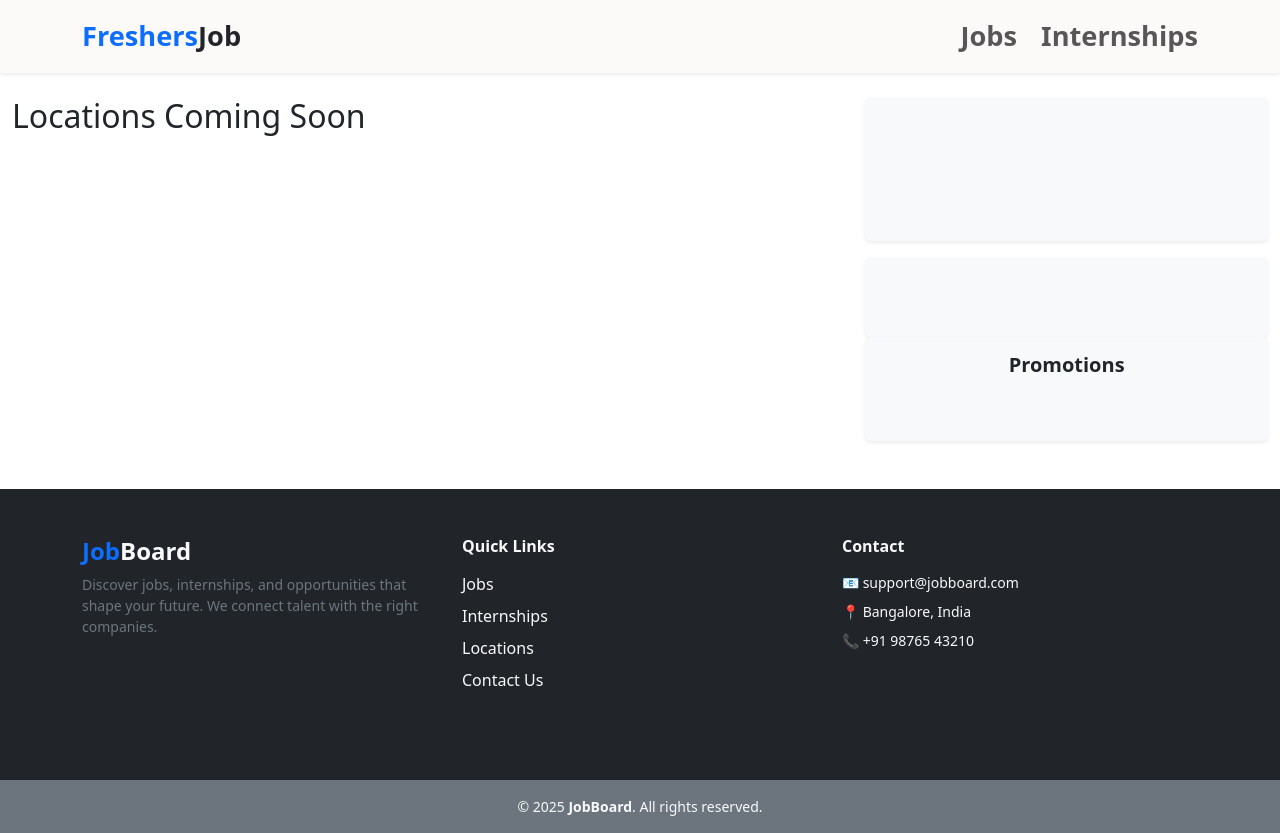
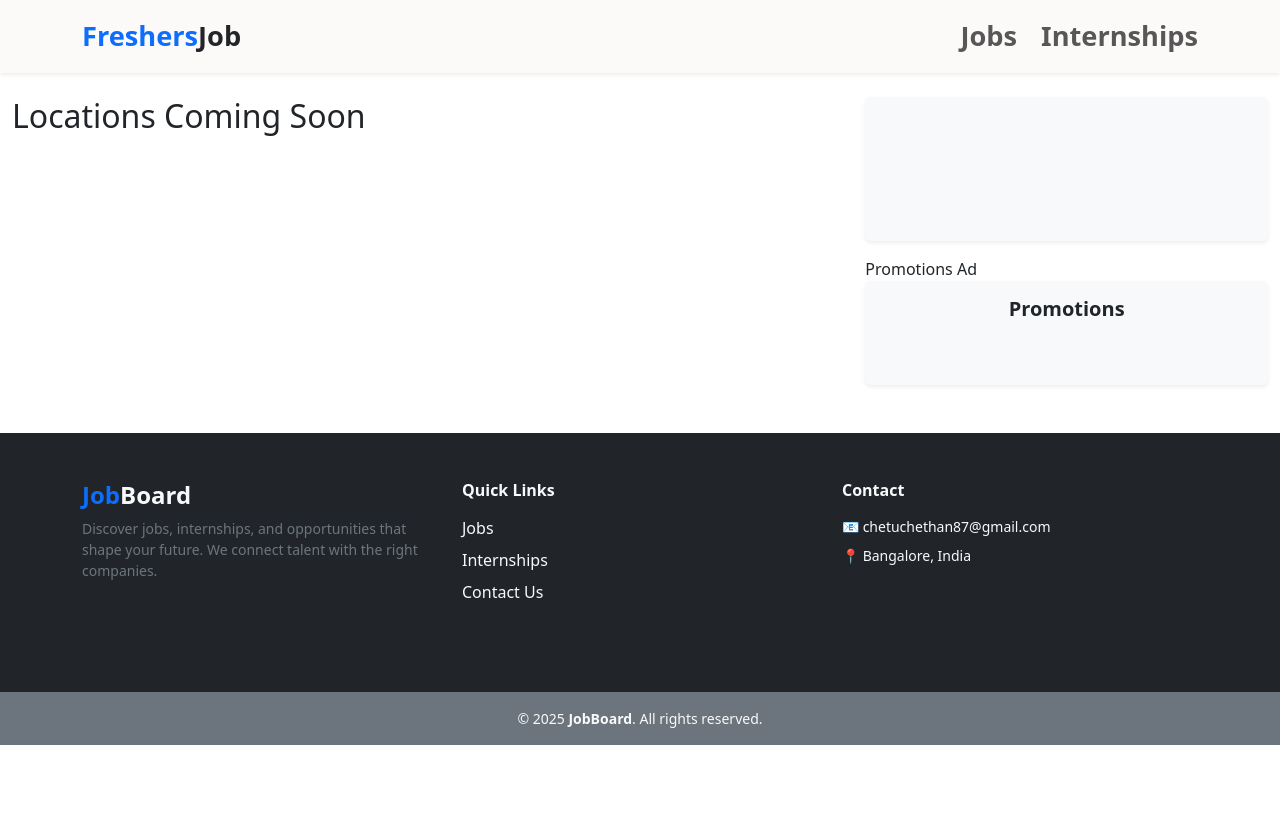
Before and after one commit to Chetu14321/freshersjobs.shop, a React (Create React App) app in the folder client/: page /locations in a window 1280 px wide. After the commit the page ends 800 px from the top, so only its background shows below. Built offline with nearby package versions, Linux system fonts and the light colour scheme; some icons are missing.

Commit message:
ui update

```diff
--- a/client/public/index.html
+++ b/client/public/index.html
@@ -22,30 +22,7 @@
     <link rel="apple-touch-icon" href="%PUBLIC_URL%/freshers.png" />
 
     <link rel="manifest" href="%PUBLIC_URL%/manifest.json" />
-          <script async src="https://pagead2.googlesyndication.com/pagead/js/adsbygoogle.js?client=ca-pub-3736460456527304"
-          crossorigin="anonymous"></script>
-      <!-- vertical -->
-      <ins class="adsbygoogle"
-          style="display:block"
-          data-ad-client="ca-pub-3736460456527304"
-          data-ad-slot="5685658017"
-          data-ad-format="auto"
-          data-full-width-responsive="true"></ins>
-      <script>
-          (adsbygoogle = window.adsbygoogle || []).push({});
-      </script>
-      <script async src="https://pagead2.googlesyndication.com/pagead/js/adsbygoogle.js?client=ca-pub-3736460456527304"
-     crossorigin="anonymous"></script>
-<!-- fix -->
-<ins class="adsbygoogle"
-     style="display:block"
-     data-ad-client="ca-pub-3736460456527304"
-     data-ad-slot="3683129443"
-     data-ad-format="auto"
-     data-full-width-responsive="true"></ins>
-<script>
-     (adsbygoogle = window.adsbygoogle || []).push({});
-</script>
+
 
     <!-- Ads / Extra scripts -->
     <script
--- a/client/src/components/AdSlot.js
+++ b/client/src/components/AdSlot.js
@@ -1,6 +1,6 @@
 import { useEffect, useRef } from "react";
 
-export default function AdSlot({ height = 60, width = 468 }) {
+export default function AdSlot({ height = 60, width = 300 }) {
   const adRef = useRef(null);
 
   useEffect(() => {
--- a/client/src/components/Footer.js
+++ b/client/src/components/Footer.js
@@ -45,11 +45,7 @@ export default function Footer() {
                   Internships
                 </Link>
               </li>
-              <li className="mb-2">
-                <Link className="text-decoration-none text-light" to="/locations">
-                  Locations
-                </Link>
-              </li>
+
               <li className="mb-2">
                 <Link className="text-decoration-none text-light" to="/contact">
                   Contact Us
@@ -67,11 +63,11 @@ export default function Footer() {
                 href="mailto:support@jobboard.com"
                 className="text-light text-decoration-none"
               >
-                support@jobboard.com
+                chetuchethan87@gmail.com
               </a>
             </p>
             <p className="small mb-2">📍 Bangalore, India</p>
-            <p className="small">📞 +91 98765 43210</p>
+
           </div>
         </div>
       </div>
--- a/client/src/components/Sidebar.js
+++ b/client/src/components/Sidebar.js
@@ -19,18 +19,13 @@ export default function Sidebar() {
 
       </div>
 
-      {/* Promotions Ad */}
-      <div className="p-3 bg-light rounded shadow-sm text-center">
-        <h5 className="fw-bold mb-3"></h5>
-        <div style={{ overflowX: "auto" }}>
-          <AdSlot height={250} width={300} /> {/* Leaderboard Banner */}
-        </div>
-      </div>
+      Promotions Ad
+
 
       <div className="p-3 bg-light rounded shadow-sm text-center">
         <h5 className="fw-bold mb-3">Promotions</h5>
         <div style={{ overflowX: "auto" }}>
-          <AdSlot height={250} width={300} /> {/* Leaderboard Banner */}
+          <AdSlot height={250} width={250} /> {/* Leaderboard Banner */}
         </div>
       </div>
     </aside>
```
